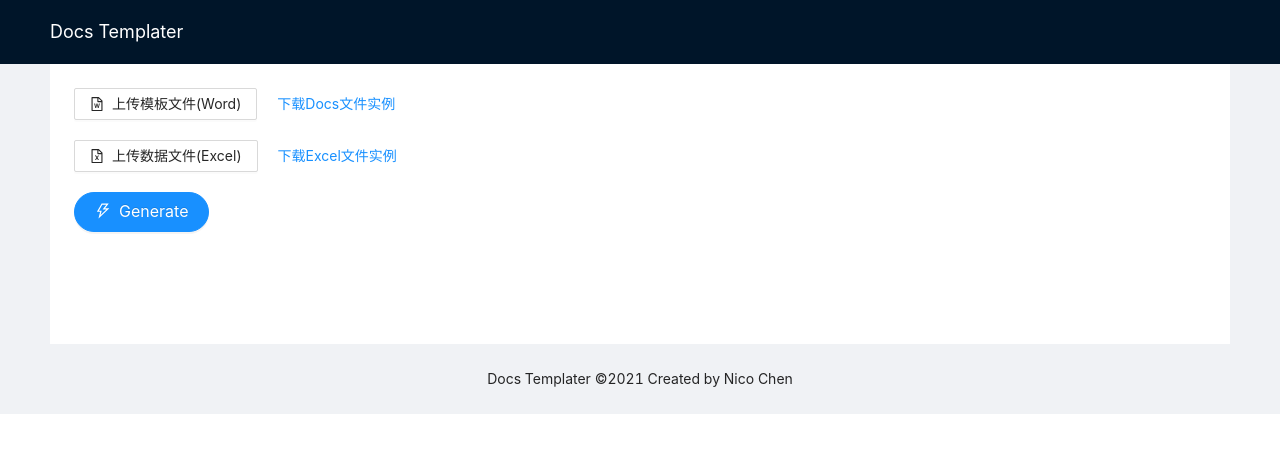
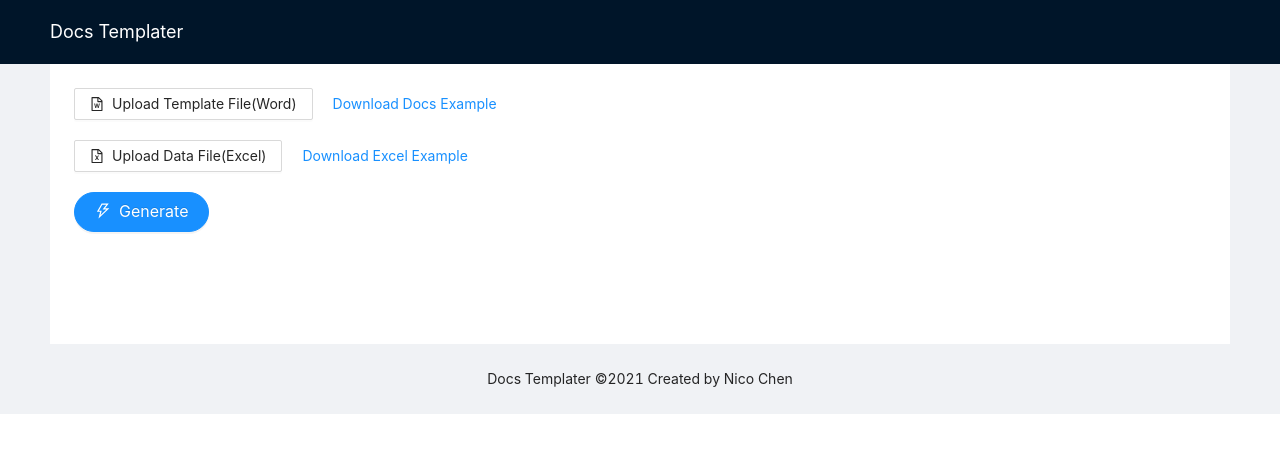
Before and after one commit to meng1204/Docx-Templater-React, a React (Create React App) app: page / in a window 1280 px wide. Shown: the top 452 px of the page. Built offline with nearby package versions, Linux system fonts and the light colour scheme.

Commit message:
Update: set language as English

```diff
--- a/src/components/upload/UploadDocs.js
+++ b/src/components/upload/UploadDocs.js
@@ -45,15 +45,15 @@ export const UploadDocs = class UploadDocs extends React.Component {
         return (
             <div>
                 <div style={displayInline}>
-                    <Tooltip title="上传模板文件, 只支持Extension: .docs">
+                    <Tooltip title="Upload Template File, Only accept Extension: .docs">
                         <Upload {...propsDocs} fileList={this.state.docsList}>
-                            <Button icon={<FileWordOutlined />}>上传模板文件(Word)</Button>
+                            <Button icon={<FileWordOutlined />}>Upload Template File(Word)</Button>
                         </Upload>
                     </Tooltip>
                 </div>
 
                 <div style={displayInline}>
-                    <a href={process.env.PUBLIC_URL + '/assets/exampleExcel.xlsx'} download style={{marginLeft:"20px"}}> 下载Docs文件实例 </a>
+                    <a href={process.env.PUBLIC_URL + '/assets/exampleExcel.xlsx'} download style={{marginLeft:"20px"}}> Download Docs Example </a>
                 </div>
 
 
--- a/src/components/upload/UploadExcel.js
+++ b/src/components/upload/UploadExcel.js
@@ -82,14 +82,14 @@ export const UploadExcel = class UploadExcel extends React.Component {
         return (
             <div style={mt20}>
                 <div style={displayInline}>
-                    <Tooltip title="上传数据文件, 只支持Extension: .csv .xls .xlsx">
+                    <Tooltip title="Upload Data File, only accept Extension: .csv .xls .xlsx">
                         <Upload {...propsExcel} fileList={this.state.excelList} >
-                            <Button icon={<FileExcelOutlined />}>上传数据文件(Excel)</Button>
+                            <Button icon={<FileExcelOutlined />}>Upload Data File(Excel)</Button>
                         </Upload>
                     </Tooltip>
                 </div>
                 <div style={displayInline}>
-                    <a href={process.env.PUBLIC_URL + '/assets/exampleExcel.xlsx'} download style={{marginLeft:"20px"}}> 下载Excel文件实例 </a>
+                    <a href={process.env.PUBLIC_URL + '/assets/exampleExcel.xlsx'} download style={{marginLeft:"20px"}}> Download Excel Example </a>
                 </div>
             </div>
         );
```
